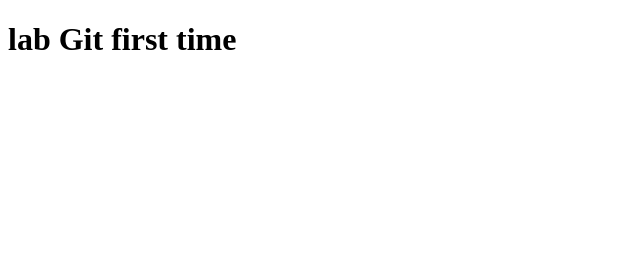
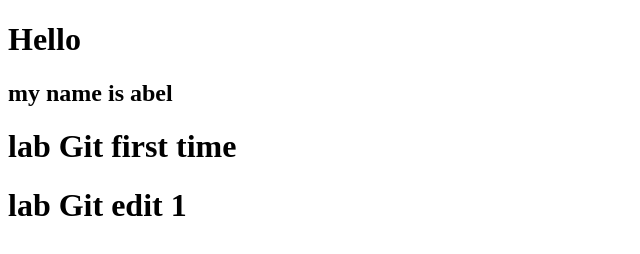
Before and after one commit to BBminer327/Lab03, a plain HTML site: page index.html in a window 1280 px wide. Shown: the whole page, without its empty margins (0-640 px from the left). Drawn offline with Linux system fonts and the light colour scheme.

Commit message:
updat git

```diff
--- a/index.html
+++ b/index.html
@@ -6,6 +6,10 @@
     <title>Document</title>
 </head>
 <body>
+    <h1>Hello</h1>
+    <h2>my name is abel</h2>
+
     <h1>lab Git first time</h1>
+    <h1>lab Git edit 1</h1>
 </body>
 </html>
```
